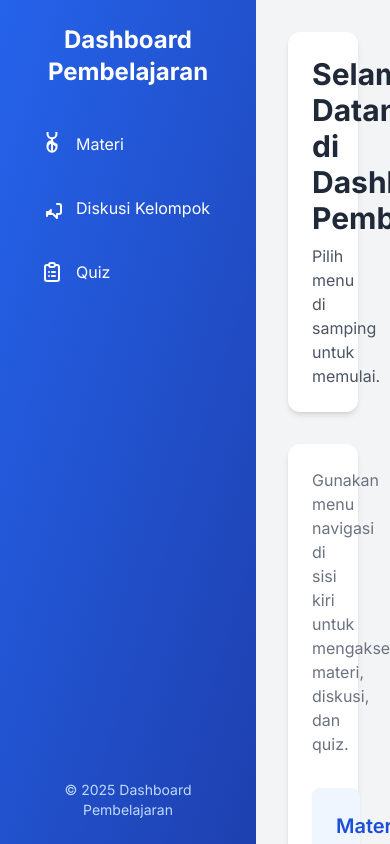
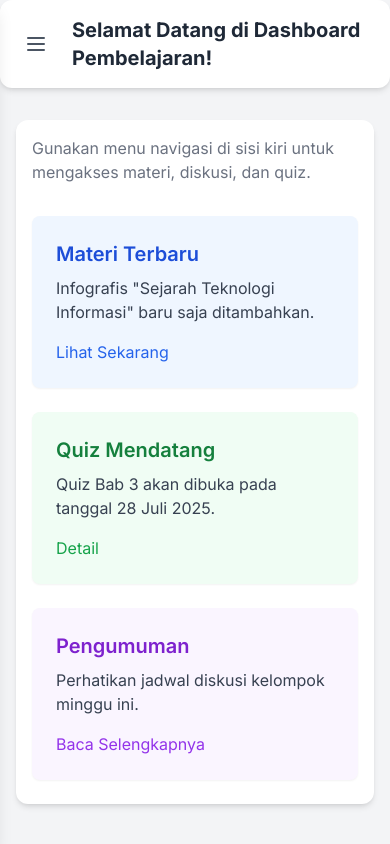
Before and after one commit to masawan1/dashboardinformatika, a plain HTML site: page index.html in a window 390 px wide. Drawn offline with nearby package versions, Linux system fonts and the light colour scheme.

Commit message:
Update index.html

```diff
--- a/index.html
+++ b/index.html
@@ -12,6 +12,7 @@
         body {
             font-family: 'Inter', sans-serif;
             background-color: #f3f4f6; /* Warna latar belakang abu-abu muda */
+            overflow: hidden; /* Mencegah gulir saat sidebar terbuka */
         }
         /* Custom scrollbar for better aesthetics */
         ::-webkit-scrollbar {
@@ -31,14 +32,24 @@
         }
     </style>
 </head>
-<body class="flex h-screen overflow-hidden">
+<body class="flex h-screen">
+
+    <!-- Overlay untuk mobile, muncul saat sidebar terbuka -->
+    <div id="sidebar-overlay" class="fixed inset-0 bg-black bg-opacity-50 z-40 hidden md:hidden"></div>
 
     <!-- Sidebar Navigasi -->
-    <aside class="w-64 bg-gradient-to-br from-blue-600 to-blue-800 text-white p-6 flex flex-col shadow-lg">
-        <div class="text-2xl font-bold mb-8 text-center">
-            Dashboard Pembelajaran
+    <aside id="sidebar" class="fixed top-0 left-0 h-full w-64 bg-gradient-to-br from-blue-600 to-blue-800 text-white p-6 flex flex-col shadow-lg
+                  transform -translate-x-full md:translate-x-0 transition-transform duration-300 ease-in-out z-50">
+        <div class="flex justify-between items-center mb-8">
+            <div class="text-2xl font-bold text-center flex-grow">
+                Dashboard
             </div>
-        <nav class="flex-1">
+            <!-- Tombol Tutup Sidebar untuk Mobile -->
+            <button id="close-sidebar-btn" class="text-white md:hidden focus:outline-none focus:ring-2 focus:ring-blue-400 rounded-full p-1">
+                <svg class="w-6 h-6" fill="none" stroke="currentColor" viewBox="0 0 24 24" xmlns="http://www.w3.org/2000/svg"><path stroke-linecap="round" stroke-linejoin="round" stroke-width="2" d="M6 18L18 6M6 6l12 12"></path></svg>
+            </button>
+        </div>
+        <nav class="flex-1 overflow-y-auto">
             <ul>
                 <li class="mb-4">
                     <button id="menu-materi" class="w-full text-left py-3 px-4 rounded-lg hover:bg-blue-700 transition duration-200 flex items-center space-x-3 focus:outline-none focus:ring-2 focus:ring-blue-400">
@@ -66,15 +77,20 @@
     </aside>
 
     <!-- Konten Utama -->
-    <main class="flex-1 p-8 overflow-y-auto bg-gray-100">
-        <!-- Header Konten -->
-        <header class="bg-white rounded-xl shadow-md p-6 mb-8">
-            <h1 id="content-title" class="text-3xl font-bold text-gray-800">Selamat Datang di Dashboard Pembelajaran!</h1>
-            <p id="content-description" class="text-gray-600 mt-2">Pilih menu di samping untuk memulai.</p>
+    <div class="flex-1 flex flex-col md:ml-64"> <!-- Tambahkan margin kiri untuk desktop -->
+        <!-- Header Utama (untuk mobile dan desktop) -->
+        <header class="bg-white rounded-xl shadow-md p-4 md:p-6 mb-4 md:mb-8 flex items-center sticky top-0 z-30 w-full">
+            <!-- Tombol Hamburger untuk Mobile -->
+            <button id="hamburger-btn" class="text-gray-600 md:hidden focus:outline-none focus:ring-2 focus:ring-gray-400 rounded-full p-2 mr-4">
+                <svg class="w-6 h-6" fill="none" stroke="currentColor" viewBox="0 0 24 24" xmlns="http://www.w3.org/2000/svg"><path stroke-linecap="round" stroke-linejoin="round" stroke-width="2" d="M4 6h16M4 12h16M4 18h16"></path></svg>
+            </button>
+            <h1 id="content-title" class="text-xl md:text-3xl font-bold text-gray-800 flex-grow">Selamat Datang di Dashboard Pembelajaran!</h1>
+            <p id="content-description" class="text-gray-600 mt-2 md:mt-0 hidden md:block">Pilih menu di samping untuk memulai.</p>
         </header>
 
+        <main class="flex-1 p-4 md:p-8 overflow-y-auto bg-gray-100">
             <!-- Area Konten Dinamis -->
-        <div id="content-area" class="bg-white rounded-xl shadow-md p-6 min-h-[calc(100vh-200px)]">
+            <div id="content-area" class="bg-white rounded-xl shadow-md p-4 md:p-6 min-h-[calc(100vh-160px)] md:min-h-[calc(100vh-200px)]">
                 <!-- Konten akan dimuat di sini oleh JavaScript -->
                 <p class="text-gray-500">Gunakan menu navigasi di sisi kiri untuk mengakses materi, diskusi, dan quiz.</p>
                 <div class="mt-8 grid grid-cols-1 md:grid-cols-2 lg:grid-cols-3 gap-6">
@@ -97,6 +113,7 @@
                 </div>
             </div>
         </main>
+    </div>
 
     <script>
         // Mendapatkan elemen-elemen DOM
@@ -108,15 +125,49 @@
         const contentDescription = document.getElementById('content-description');
         const contentArea = document.getElementById('content-area');
 
+        // Elemen-elemen baru untuk responsivitas mobile
+        const sidebar = document.getElementById('sidebar');
+        const sidebarOverlay = document.getElementById('sidebar-overlay');
+        const hamburgerBtn = document.getElementById('hamburger-btn');
+        const closeSidebarBtn = document.getElementById('close-sidebar-btn');
+
         // URL WEB APP GOOGLE APPS SCRIPT ANDA
-        // Ini adalah URL yang Anda dapatkan setelah mendeploy Apps Script sebagai Web App.
-        const appsScriptWebAppLink = 'https://script.google.com/macros/s/AKfycbyzWlJo_dPugZbocyOIG_cXxQ8FNqTbCs3r7dpR33B0pVBAjLrBYKHC8dtibEXVTQoe-w/exec';
+        const appsScriptWebAppLink = 'https://script.google.com/macros/s/AKfycbx7ne4GE3R19QIVaT7P24AXq3_pU4d0_yj0KxZ9W0FXbcPQigW62a8d8-sA52A_GR3oqg/exec';
+
+        // Fungsi untuk membuka sidebar
+        function openSidebar() {
+            sidebar.classList.remove('-translate-x-full');
+            sidebarOverlay.classList.remove('hidden');
+        }
+
+        // Fungsi untuk menutup sidebar
+        function closeSidebar() {
+            sidebar.classList.add('-translate-x-full');
+            sidebarOverlay.classList.add('hidden');
+        }
+
+        // Event Listeners untuk responsivitas mobile
+        hamburgerBtn.addEventListener('click', openSidebar);
+        closeSidebarBtn.addEventListener('click', closeSidebar);
+        sidebarOverlay.addEventListener('click', closeSidebar); // Menutup sidebar saat mengklik overlay
+
+        // Menutup sidebar jika ukuran layar berubah ke desktop
+        window.addEventListener('resize', () => {
+            if (window.innerWidth >= 768) { // md breakpoint in Tailwind
+                closeSidebar(); // Pastikan sidebar tertutup di tampilan mobile saat beralih ke desktop
+            }
+        });
 
         // Fungsi untuk memuat konten
         function loadContent(menuId) {
             let title = '';
             let description = '';
             let htmlContent = '';
+
+            // Tutup sidebar setelah memilih menu di mobile
+            if (window.innerWidth < 768) {
+                closeSidebar();
+            }
 
             switch (menuId) {
                 case 'materi':
@@ -269,14 +320,17 @@
                             <div class="bg-blue-50 p-6 rounded-lg shadow-sm">
                                 <h3 class="text-xl font-semibold text-blue-700 mb-2">Materi Terbaru</h3>
                                 <p class="text-gray-700">Infografis "Sejarah Teknologi Informasi" baru saja ditambahkan.</p>
+                                <button onclick="loadContent('materi')" class="mt-4 text-blue-600 hover:underline">Lihat Sekarang</button>
                             </div>
                             <div class="bg-green-50 p-6 rounded-lg shadow-sm">
                                 <h3 class="text-xl font-semibold text-green-700 mb-2">Quiz Mendatang</h3>
                                 <p class="text-gray-700">Quiz Bab 3 akan dibuka pada tanggal 28 Juli 2025.</p>
+                                <button onclick="loadContent('quiz')" class="mt-4 text-green-600 hover:underline">Detail</button>
                             </div>
                             <div class="bg-purple-50 p-6 rounded-lg shadow-sm">
                                 <h3 class="text-xl font-semibold text-purple-700 mb-2">Pengumuman</h3>
                                 <p class="text-gray-700">Perhatikan jadwal diskusi kelompok minggu ini.</p>
+                                <button onclick="loadContent('diskusi')" class="mt-4 text-purple-600 hover:underline">Baca Selengkapnya</button>
                             </div>
                         </div>
                     `;
```
Lines whose indentation alone changed are shown as unchanged.
